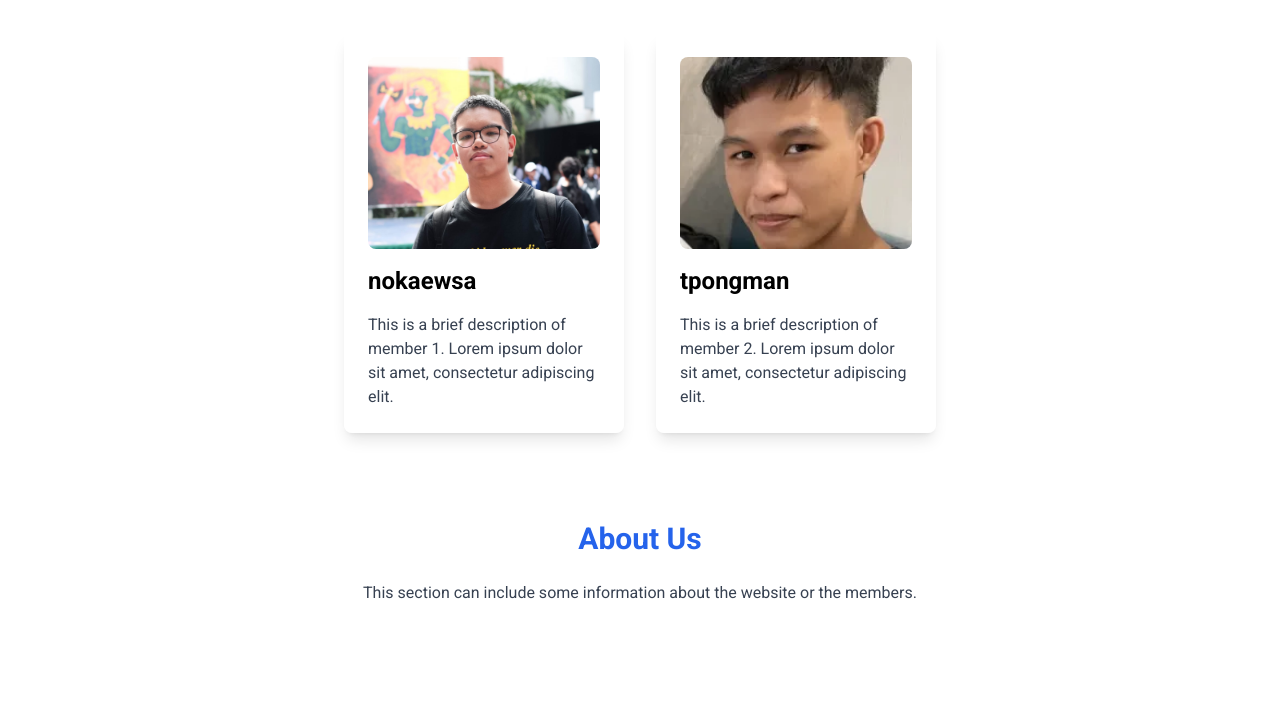
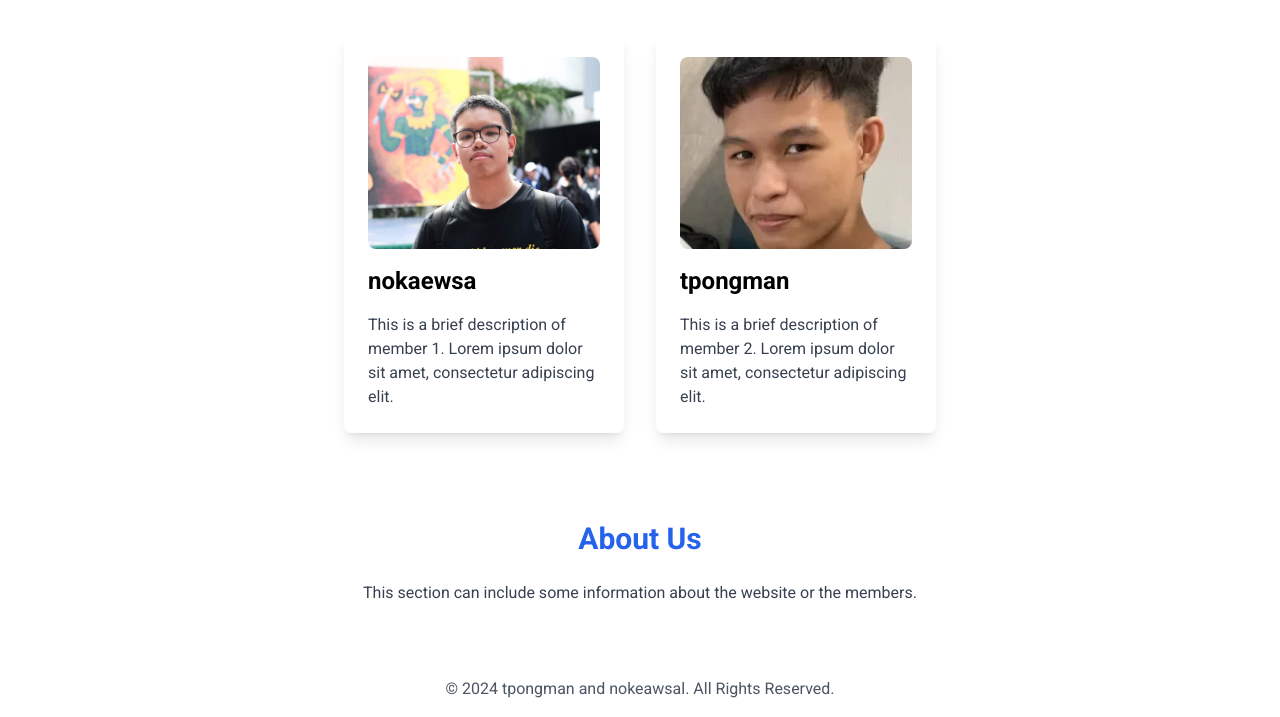
Before and after one commit to PunGrumpy/rush-project, a plain HTML site: page index.html in a window 1280 px wide. Shown: the part 199-916 px from the top of the page. Before the commit the page ends 820 px from the top, so only its background shows below. Drawn offline with nearby package versions, Linux system fonts and the light colour scheme.

Commit message:
chore: add copyright notice to footer

```diff
--- a/index.html
+++ b/index.html
@@ -127,6 +127,12 @@
       </p>
     </div>
 
+    <footer class="text-center py-4 mt-10">
+      <p class="text-gray-600 dark:text-gray-400">
+        &copy; 2024 tpongman and nokeawsal. All Rights Reserved.
+      </p>
+    </footer>
+
     <script src="script.js" defer></script>
     <script>
       const title = document.title
```
